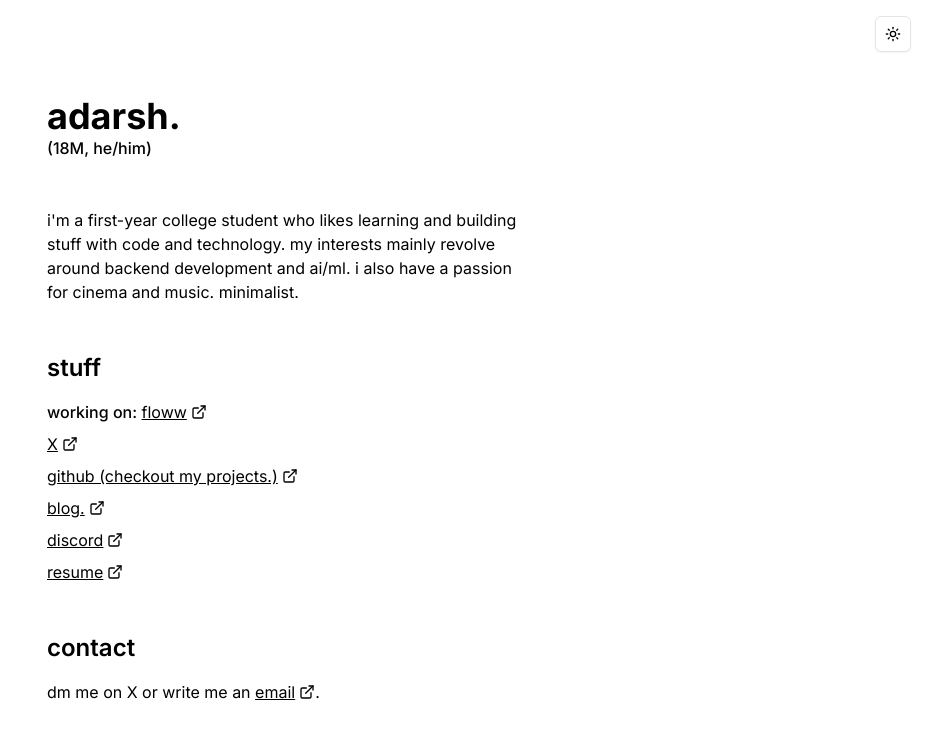
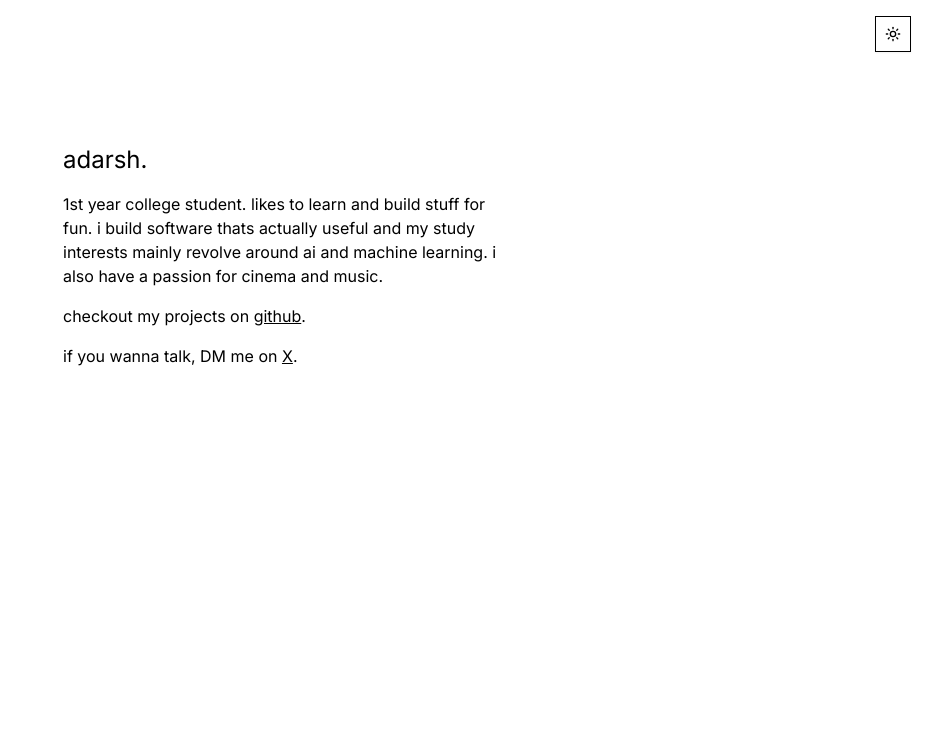
Before and after one commit to axdrsh/www, a Next.js app: page / in a window 1280 px wide. Shown: the top 738 px of the page, without its empty margins (353-1280 px from the left). Built offline with nearby package versions, Linux system fonts and the light colour scheme.

Commit message:
changed entire home page

```diff
--- a/src/app/globals.css
+++ b/src/app/globals.css
@@ -2,66 +2,9 @@
 @tailwind components;
 @tailwind utilities;
 
-@layer base {
-  :root {
-    --background: 0 0% 100%;
-    --foreground: 0 0% 3.9%;
-
-    --card: 0 0% 100%;
-    --card-foreground: 0 0% 3.9%;
-
-    --popover: 0 0% 100%;
-    --popover-foreground: 0 0% 3.9%;
-
-    --primary: 0 0% 9%;
-    --primary-foreground: 0 0% 98%;
-
-    --secondary: 0 0% 96.1%;
-    --secondary-foreground: 0 0% 9%;
-
-    --muted: 0 0% 96.1%;
-    --muted-foreground: 0 0% 45.1%;
-
-    --accent: 0 0% 96.1%;
-    --accent-foreground: 0 0% 9%;
-
-    --destructive: 0 84.2% 60.2%;
-    --destructive-foreground: 0 0% 98%;
-
-    --border: 0 0% 89.8%;
-    --input: 0 0% 89.8%;
-    --ring: 0 0% 3.9%;
-
-    --radius: 0.5rem;
-  }
-
-  .dark {
-    --background: 0 0% 0%;
-    --foreground: 0 0% 98%;
-
-    --card: 0 0% 0%;
-    --card-foreground: 0 0% 98%;
-
-    --popover: 0 0% 0%;
-    --popover-foreground: 0 0% 98%;
-
-    --primary: 0 0% 98%;
-    --primary-foreground: 0 0% 9%;
-
-    --secondary: 0 0% 14.9%;
-    --secondary-foreground: 0 0% 98%;
-
-    --muted: 0 0% 14.9%;
-    --muted-foreground: 0 0% 63.9%;
-
-    --accent: 0 0% 14.9%;
-    --accent-foreground: 0 0% 98%;
-
-    --destructive: 0 62.8% 30.6%;
-    --destructive-foreground: 0 0% 98%;
-
-    --border: 0 0% 14.9%;
-    --input: 0 0% 14.9%;
-    --ring: 0 0% 83.1%;
-  }
+body {
+  font-family: system-ui, -apple-system, BlinkMacSystemFont, "Segoe UI", Roboto,
+    Oxygen, Ubuntu, Cantarell, "Open Sans", "Helvetica Neue", sans-serif;
+  -webkit-font-smoothing: antialiased;
+  -moz-osx-font-smoothing: grayscale;
 }
--- a/src/app/page.tsx
+++ b/src/app/page.tsx
@@ -1,99 +1,30 @@
-import { ExternalLink } from "lucide-react";
-import Link from "next/link";
+export default function Page() {
+  return (
+    <main className="max-w-2xl mx-auto px-4 py-12 space-y-4">
+      <h1 className="text-2xl font-normal">adarsh.</h1>
 
-export default function Home() {
-  return (
-    <div className="space-y-12">
-      <h1 className="text-4xl font-bold">adarsh.</h1>
-      <span className="font-medium">(18M, he/him)</span>
+      <p>
+        1st year college student. likes to learn and build stuff for fun. i
+        build software thats actually useful and my study interests mainly
+        revolve around ai and machine learning. i also have a passion for cinema
+        and music.
+      </p>
 
-      <section>
-        {/* <h2 className="text-2xl font-semibold mb-4">about</h2> */}
-        <div className="space-y-2">
-          <p>
-            i'm a first-year college student who likes learning and building
-            stuff with code and technology. my interests mainly revolve around
-            backend development and ai/ml. i also have a passion for cinema and
-            music. minimalist.
-          </p>
-        </div>
-      </section>
+      <p>
+        checkout my projects on{" "}
+        <a className="underline" href="https://github.com/axdrsh">
+          github
+        </a>
+        .
+      </p>
 
-      <section>
-        <h2 className="text-2xl font-semibold mb-4">stuff</h2>
-        <div className="space-y-2">
-          <p>
-            <span className="font-medium">working on:</span>{" "}
-            <Link
-              href="https://github.com/axdrsh/floww"
-              className="underline inline-flex items-center hover:text-primary"
-            >
-              floww
-              <ExternalLink className="ml-1 h-4 w-4" />
-            </Link>
-          </p>
-          <p>
-            <Link
-              href="https://x.com/axdrsh"
-              className="underline inline-flex items-center hover:text-primary"
-            >
-              X
-              <ExternalLink className="ml-1 h-4 w-4" />
-            </Link>
-          </p>
-          <p>
-            <Link
-              href="https://www.github.com/axdrsh"
-              className="underline inline-flex items-center hover:text-primary"
-            >
-              github (checkout my projects.)
-              <ExternalLink className="ml-1 h-4 w-4" />
-            </Link>
-          </p>
-          <p>
-            <Link
-              href="#"
-              className="underline inline-flex items-center hover:text-primary"
-            >
-              blog.
-              <ExternalLink className="ml-1 h-4 w-4" />
-            </Link>
-          </p>
-          <p>
-            <Link
-              href="https://discord.com/users/1160444718421913701"
-              className="underline inline-flex items-center hover:text-primary"
-            >
-              discord
-              <ExternalLink className="ml-1 h-4 w-4" />
-            </Link>
-          </p>
-          <p>
-            <Link
-              href="#"
-              className="underline inline-flex items-center hover:text-primary"
-            >
-              resume
-              <ExternalLink className="ml-1 h-4 w-4" />
-            </Link>
-          </p>
-        </div>
-      </section>
-
-      <section>
-        <h2 className="text-2xl font-semibold mb-4">contact</h2>
-        <p>
-          dm me on X or write me an{" "}
-          <Link
-            href="mailto:axdrsh@gmail.com"
-            className="underline inline-flex items-center hover:text-primary"
-          >
-            email
-            <ExternalLink className="ml-1 h-4 w-4" />
-          </Link>
-          .
-        </p>
-      </section>
-    </div>
+      <p>
+        if you wanna talk, DM me on{" "}
+        <a className="underline" href="https://x.com/axdrsh">
+          X
+        </a>
+        .
+      </p>
+    </main>
   );
 }
```
